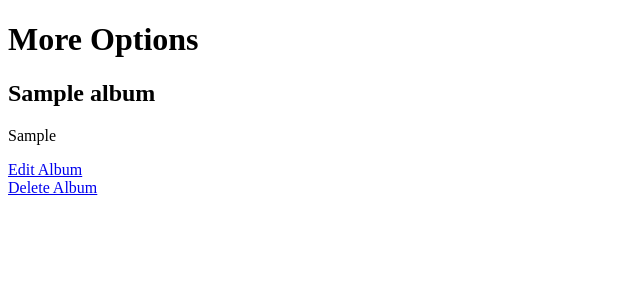
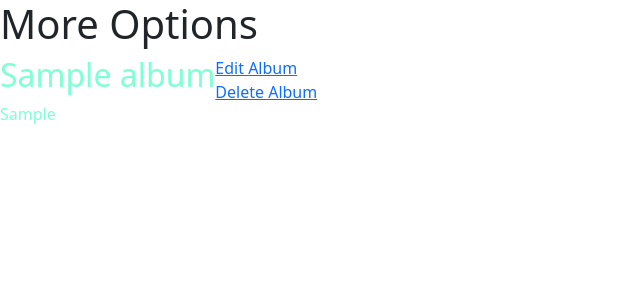
Before and after one commit to Momentum-Team-13/django-music-19connor9, a Django app: page //albums/1 in a window 1280 px wide. Shown: the top 300 px of the page, without its empty margins (0-640 px from the left). Run offline with Django 4.2, Linux system fonts and the light colour scheme; tables that the repository leaves empty hold one stand-in row (values such as "Sample post").

Commit message:
got css finished

```diff
--- a/django_music/settings.py
+++ b/django_music/settings.py
@@ -117,6 +117,9 @@ USE_TZ = True
 
 
 # Static files (CSS, JavaScript, Images)
+STATICFILES_DIRS = [
+    BASE_DIR / 'static',
+]
 # https://docs.djangoproject.com/en/4.0/howto/static-files/
 
 STATIC_URL = 'static/'
--- a/django_music/urls.py
+++ b/django_music/urls.py
@@ -1,6 +1,9 @@
 from django.contrib import admin
 from django.urls import path, include
 from albums import views as albums_views
+from django.conf.urls.static import static
+from django.conf import settings
+
 
 urlpatterns = [
     path('admin/', admin.site.urls),
@@ -10,4 +13,4 @@ urlpatterns = [
     path('/albums/<int:pk>', albums_views.album_detail, name='album_detail'),
     path("/albums/<int:pk>/edit", albums_views.edit_album, name="edit_album"),
     path("/albums/<int:pk>/delete", albums_views.delete_album, name='delete_album'),
-]
+] + static(settings.STATIC_URL, document_root=settings.STATIC_ROOT)
--- a/static/css/main.css
+++ b/static/css/main.css
@@ -0,0 +1,5 @@
+.flex {
+    display: flex;
+    color: aquamarine;
+    /* or inline-flex */
+}
--- a/templates/base.html
+++ b/templates/base.html
@@ -8,7 +8,10 @@
     <meta name="viewport" content="width=device-width, initial-scale=1.0">
     <title>Django Music Collection</title>
     <link rel="stylesheet" href="{% static 'css/main.css' %}">
-    <link rel="stylesheet" href="{% static 'icofont/icofont.min.css' %}">
+    <link rel="stylesheet" href="https://cdn.jsdelivr.net/npm/bootstrap@5.1.3/dist/css/bootstrap.min.css"
+        integrity="sha384-1BmE4kWBq78iYhFldvKuhfTAU6auU8tT94WrHftjDbrCEXSU1oBoqyl2QvZ6jIW3" crossorigin="anonymous">
+
+
 </head>
 
 <body class="sans-serif pv3 ph2">
```
Also changed, not shown: 1 other file.
